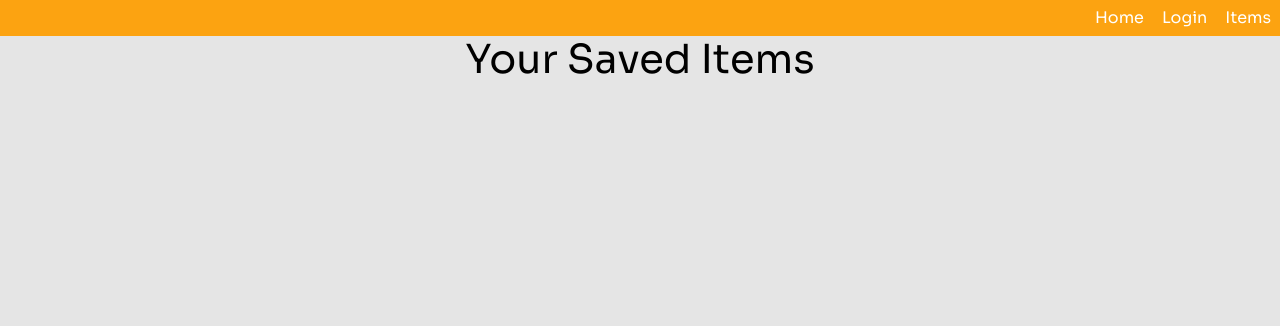
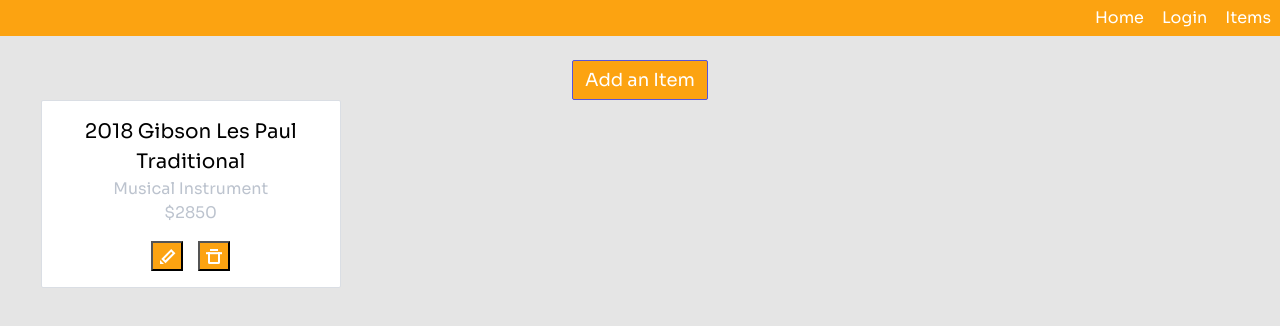
Before and after one commit to lrivales/my-home-inventory, a React (Create React App) app in the folder client/: page /home-inventory/items in a window 1280 px wide. Shown: the top 326 px of the page. Built offline with nearby package versions, Linux system fonts and the light colour scheme.

Commit message:
built modal for add new item

```diff
--- a/client/src/pages/Items.js
+++ b/client/src/pages/Items.js
@@ -1,8 +1,71 @@
-import React from "react";
+import React, { useState } from "react";
+import { Link } from "react-router-dom";
 
-const Items = () => {
+const Items = (props) => {
+    const [modalState, setModalState] = useState('modal');
+
+    const activateModal = async (event) => {
+        event.preventDefault();
+        setModalState('modal active');
+    };
+
+    const deactivateModal = async (event) => {
+        event.preventDefault();
+        setModalState('modal');
+    }
+
     return (
-        <h1>Your Saved Items</h1>
+        <div className="form-padding">
+            <br />
+            <button className="btn btn-lg bg-color-tertiary text-light" onClick={activateModal}>Add an Item</button>
+            <br />
+            {/* add item modal */}
+            <div className={modalState} id="addItem-id">
+                {/* <a href="#close" className="modal-overlay" aria-label="Close"></a> */}
+                <Link to='/home-inventory/items' className="modal-overlay" aria-label="Close"></Link>
+                <div className="modal-container">
+                    <div className="modal-header">
+                        {/* <a href="#close" className="btn btn-clear float-right" aria-label="Close"></a> */}
+                        <Link to='/home-inventory/items' className="btn btn-clear float-right" aria-label="Close" onClick={deactivateModal}></Link>
+                        <div className="modal-title h5">New Item</div>
+                    </div>
+                    <div className="modal-body">
+                        <div className="content">
+                            {/* add new item form here */}
+                        </div>
+                    </div>
+                    <div className="modal-footer">
+                    ...
+                    </div>
+                </div>
+            </div>
+
+            {/* item list card */}
+            <div className="container">
+                <div className="column">
+                    <div className="col-3">
+                        <div className="card">
+                            {/* <div className="card-image">
+                                <img src="..." className="img-responsive" />
+                            </div> */}
+                            <div className="card-header">
+                                <div className="card-title h5">2018 Gibson Les Paul Traditional</div>
+                                <div className="card-subtitle text-gray">Musical Instrument</div>
+                                <div className="card-subtitle text-gray"> $2850</div>
+                            </div>
+                            {/* <div className="card-body">
+                                ...
+                            </div> */}
+                            <div className="card-footer">
+                                <button className="bg-color-tertiary"><i className="icon icon-edit text-light"></i></button>
+                                &nbsp;&nbsp;&nbsp;&nbsp;
+                                <button className="bg-color-tertiary"><i className="icon icon-delete text-light"></i></button>
+                            </div>
+                        </div>
+                    </div>
+                </div>
+            </div>
+        </div>
     )
 }
 
--- a/client/src/pages/Login.js
+++ b/client/src/pages/Login.js
@@ -87,7 +87,7 @@
                             <label className="form-label" htmlFor="password">Password:</label>
                             <input className="form-input input-lg" name="password" type="password" id="login-password" value={loginFormState.password} placeholder="******" onChange={handleLoginFormChange}></input>
                             <br />
-                            <button type="submit" className="btn btn-primary">Login</button>
+                            <button type="submit" className="btn btn-lg bg-color-tertiary text-light">Login</button>
                         </form>
                         <br />
                         {loginStatus.error && <div>Login failed. Please try again.</div>}
@@ -105,7 +105,7 @@
                         <label className="form-label" htmlFor="password">Password:</label>
                         <input className="form-input input-lg" name="password" type="password" id="signup-password" value={signupFormState.password} placeholder="Password" onChange={handleSignupFormChange}></input>
                         <br />
-                        <button type="submit" className="btn btn-primary">Signup</button>
+                        <button type="submit" className="btn btn-lg bg-color-tertiary text-light">Signup</button>
                     </form>
                     <br />
                     {addUserStatus.error && <div>Signup failed. Please try again.</div>}
```
